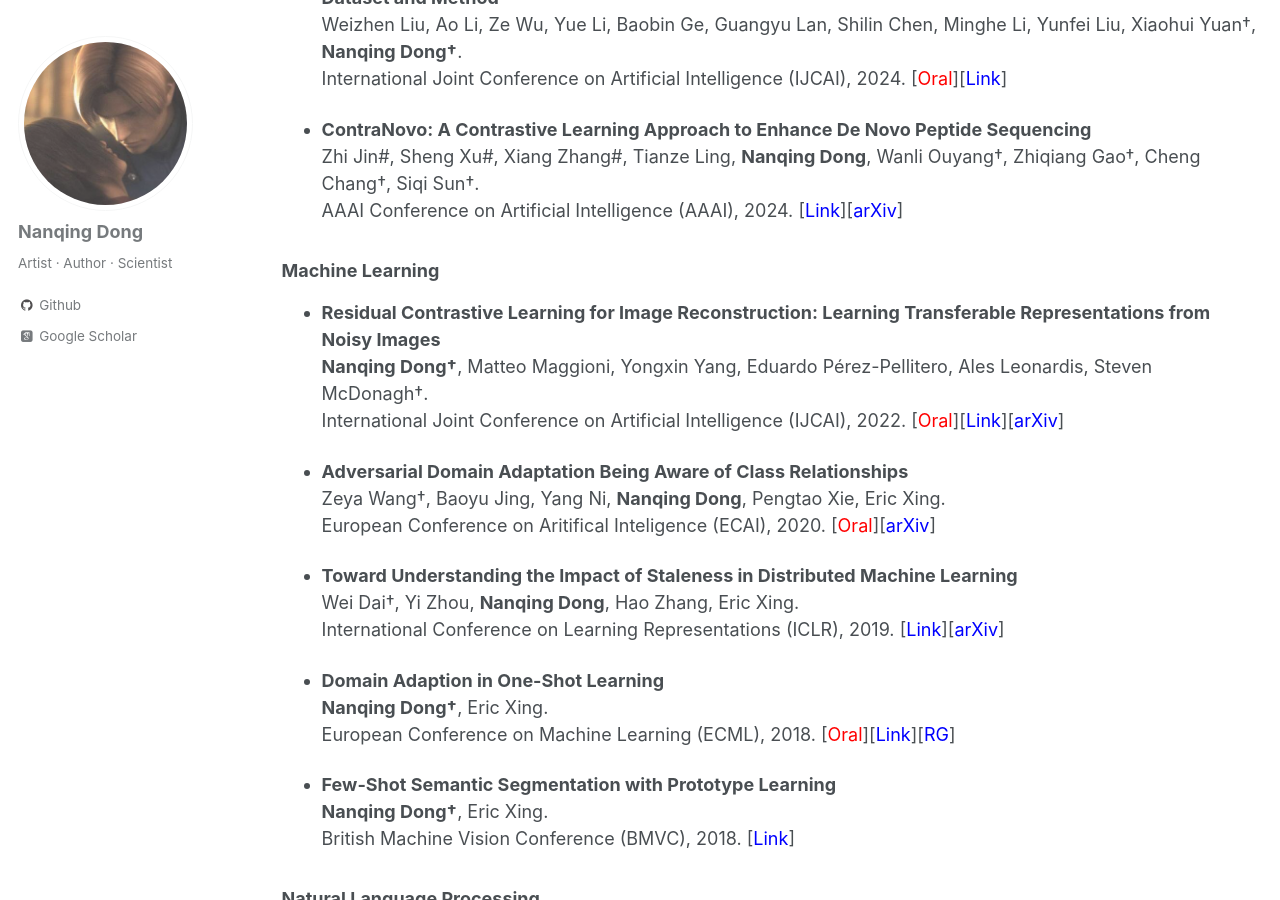
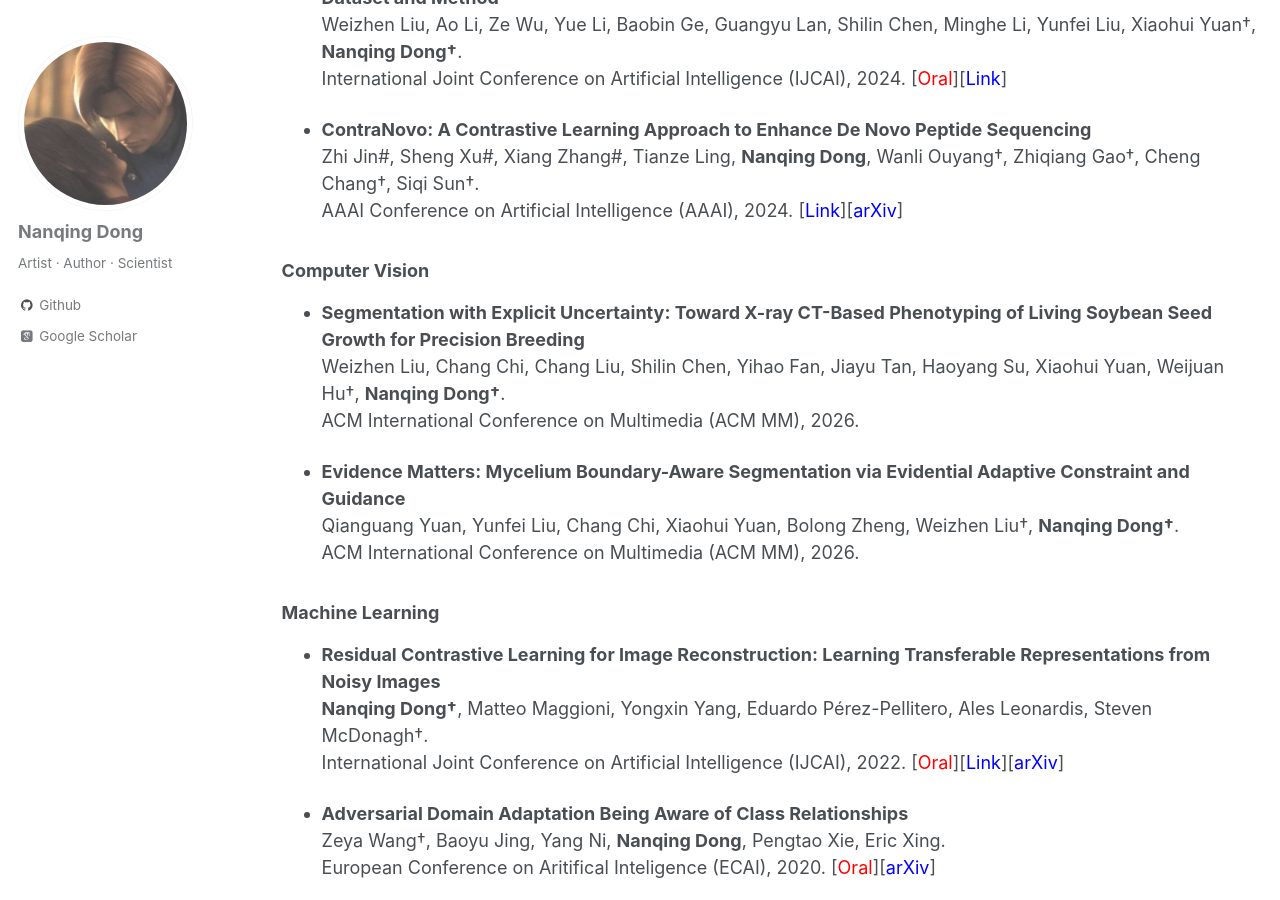
Before and after one commit to eveningdong/eveningdong.github.io, a Jekyll site: the page built from _pages/publication.md, in a window 1280 px wide and 900 px high, scrolled down 6582 px. Built offline with Jekyll 4.4.1, drawn with Linux system fonts in a browser that asks for light colours; some web fonts are replaced.

Commit message:
Update publication.md

```diff
--- a/_pages/publication.md
+++ b/_pages/publication.md
@@ -213,6 +213,15 @@ The research topics are listed in alphabetical order.
   AAAI Conference on Artificial Intelligence (AAAI), 2024.  [[<span style="color:blue">Link</span>]](https://ojs.aaai.org/index.php/AAAI/article/view/27765)[[<span style="color:blue">arXiv</span>]](https://arxiv.org/pdf/2312.11584.pdf)
 
 
+### Computer Vision
+* **Segmentation with Explicit Uncertainty: Toward X-ray CT-Based Phenotyping of Living Soybean Seed Growth for Precision Breeding**
+  Weizhen Liu, Chang Chi, Chang Liu, Shilin Chen, Yihao Fan, Jiayu Tan, Haoyang Su, Xiaohui Yuan, Weijuan Hu†, **Nanqing Dong†**.
+  ACM International Conference on Multimedia (ACM MM), 2026.
+
+* **Evidence Matters: Mycelium Boundary-Aware Segmentation via Evidential Adaptive Constraint and Guidance**
+  Qianguang Yuan, Yunfei Liu, Chang Chi, Xiaohui Yuan, Bolong Zheng, Weizhen Liu†, **Nanqing Dong†**.
+  ACM International Conference on Multimedia (ACM MM), 2026.
+
 ### Machine Learning
 * **Residual Contrastive Learning for Image Reconstruction: Learning Transferable Representations from Noisy Images**
   **Nanqing Dong†**, Matteo Maggioni, Yongxin Yang, Eduardo Pérez-Pellitero, Ales Leonardis, Steven McDonagh†.
```
